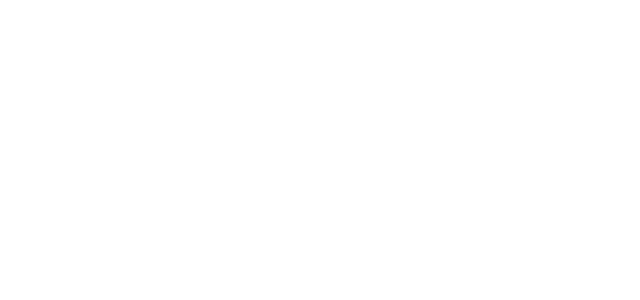
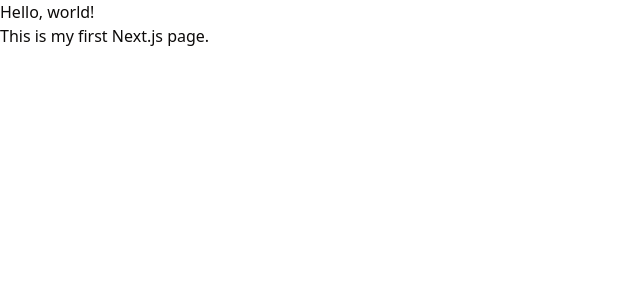
Before and after one commit to cipherWizard31/devpad, a Next.js app: page / in a window 1280 px wide. Shown: the top 300 px of the page, without its empty margins (0-640 px from the left). Built offline with nearby package versions, Linux system fonts and the light colour scheme.

Commit message:
add greeting message to home page

```diff
--- a/app/page.tsx
+++ b/app/page.tsx
@@ -1,7 +1,8 @@
-
 export default function Home() {
   return (
-<div>
-</div>
+    <div>
+      <h1>Hello, world!</h1>
+      <p>This is my first Next.js page.</p>
+    </div>
   );
 }
```
